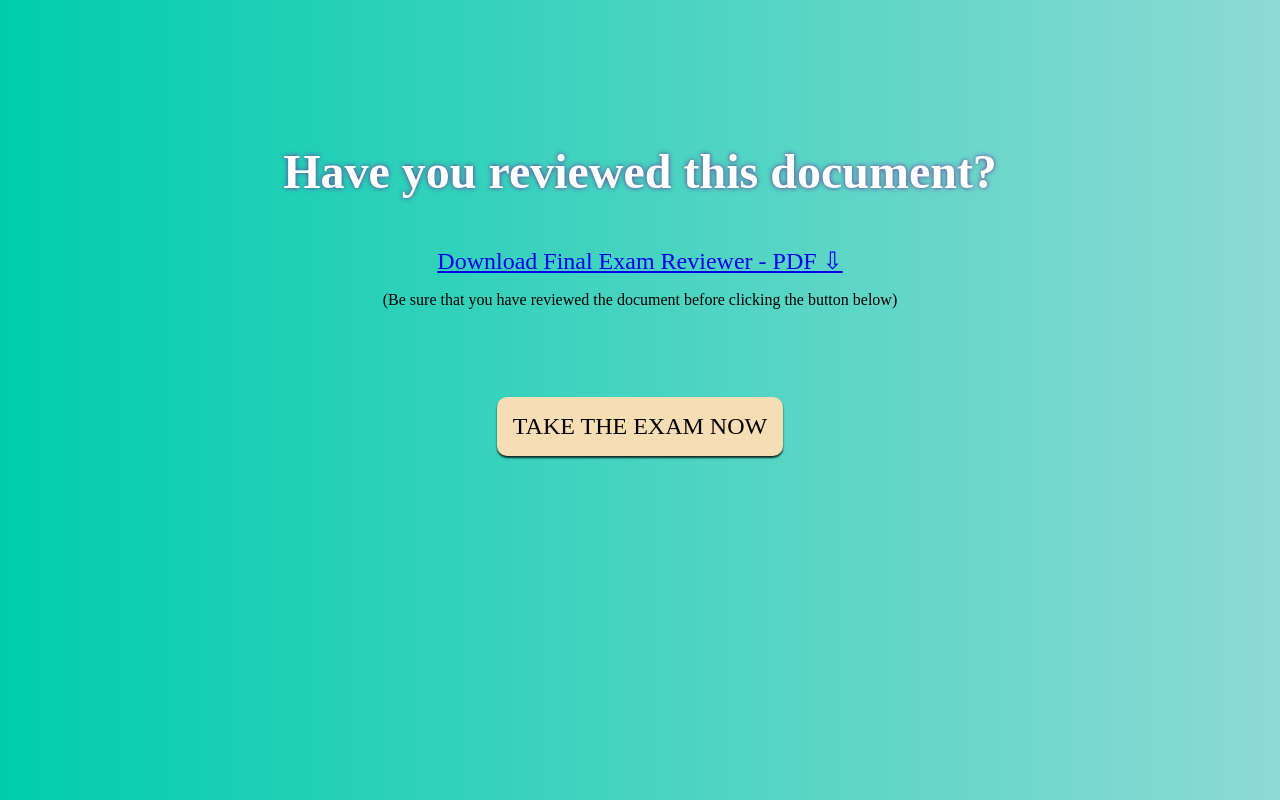
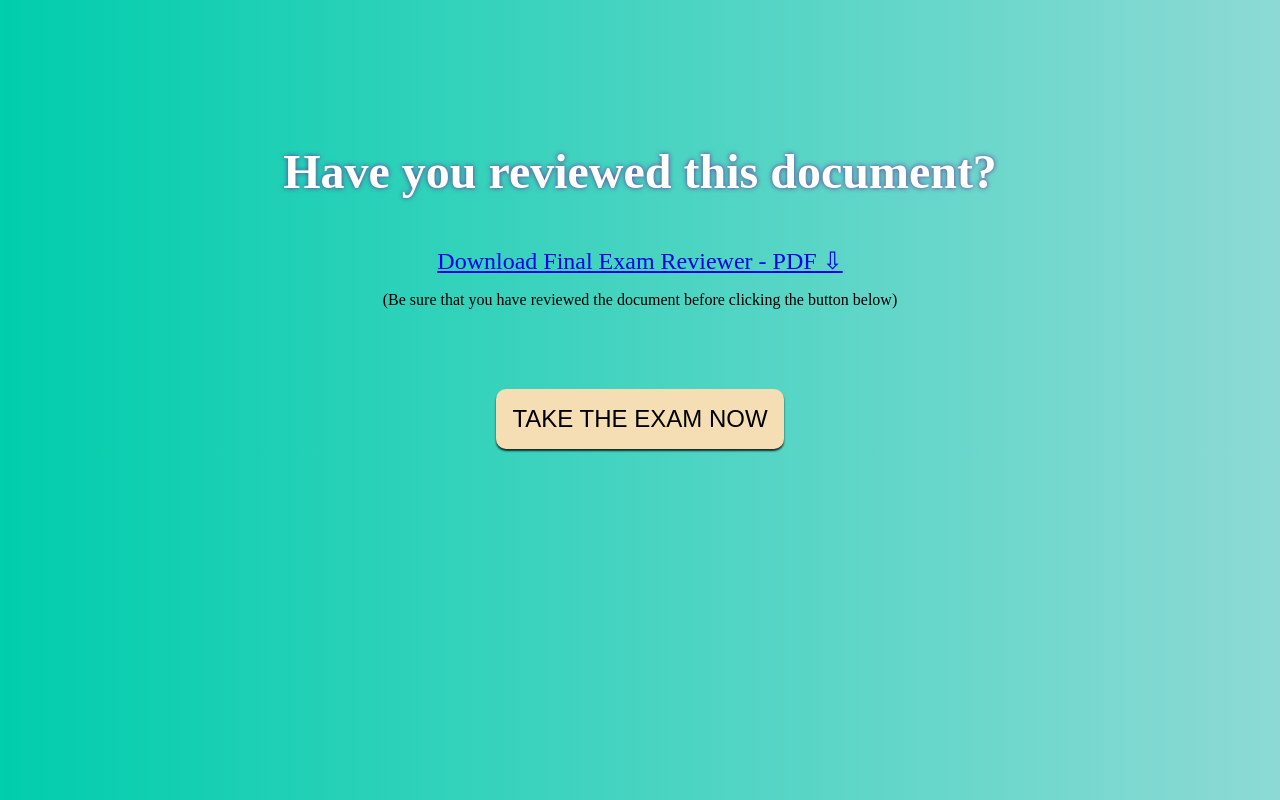
Before and after one commit to jeffchavez-dev/Biblical-Greek-Review, a plain HTML site: page finals.html in a window 1280 px wide. Drawn offline with Linux system fonts and the light colour scheme.

Commit message:
added exam btn

```diff
--- a/finals.html
+++ b/finals.html
@@ -8,14 +8,15 @@
     <title>Finals</title>
 </head>
 <body>
-    <h1 class="main-title">Have you reviewed this document?</h1>
+    <div class="final-exam-page">
+        <h1 class="main-title">Have you reviewed this document?</h1>
+                <div class="final-reviewer-file"><a href="https://drive.google.com/file/d/1usfm-fhnuIowuniparAhYRjGBKSF1adj/view?usp=sharing">Download Final Exam Reviewer - PDF &#8681;</a></div>
+                <p class="final-reviewer-text">(Be sure that you have reviewed the document before clicking the button below)</p>
+                <div id="start-time"></div>
 
-            <div class="final-reviewer-file"><a href="https://drive.google.com/file/d/1usfm-fhnuIowuniparAhYRjGBKSF1adj/view?usp=sharing">Download Final Exam Reviewer - PDF &#8681;</a></div>
-            <p class="final-reviewer-text">(Be sure that you have reviewed the document before clicking the button below)</p>
-            <div id="start-time"></div>
-
-    <li class="lesson" id="final-exam">
-    TAKE THE EXAM NOW
-    </li>
+        <button class="exam-btn" id="final-exam">
+        TAKE THE EXAM NOW
+        </button>
+    </div>
 </body>
 </html>
--- a/style.css
+++ b/style.css
@@ -531,7 +531,9 @@ summary {
 
 /**   FiNALS */
 
-
+.final-exam-page {
+    max-width: 80%;
+}
 .final-reviewer-file {
     font-size: 1.5rem;
     margin-bottom: 1rem;
@@ -539,3 +541,20 @@ summary {
 .final-reviewer-text {
     margin-bottom: 5rem;
 }
+
+.exam-btn {
+    display: block;
+    cursor: pointer;
+    font-size: 1.5em;
+    background-color: wheat;
+    padding: 1rem;
+    margin: auto;
+    border-radius: 10px;
+    border: none;
+    box-shadow: 0 2px 2px rgba(0, 0, 0, 0.8);
+}
+
+.exam-btn:hover {
+    transform: scale(1.1);
+    transition: .5s ease-in-out;
+}
```
